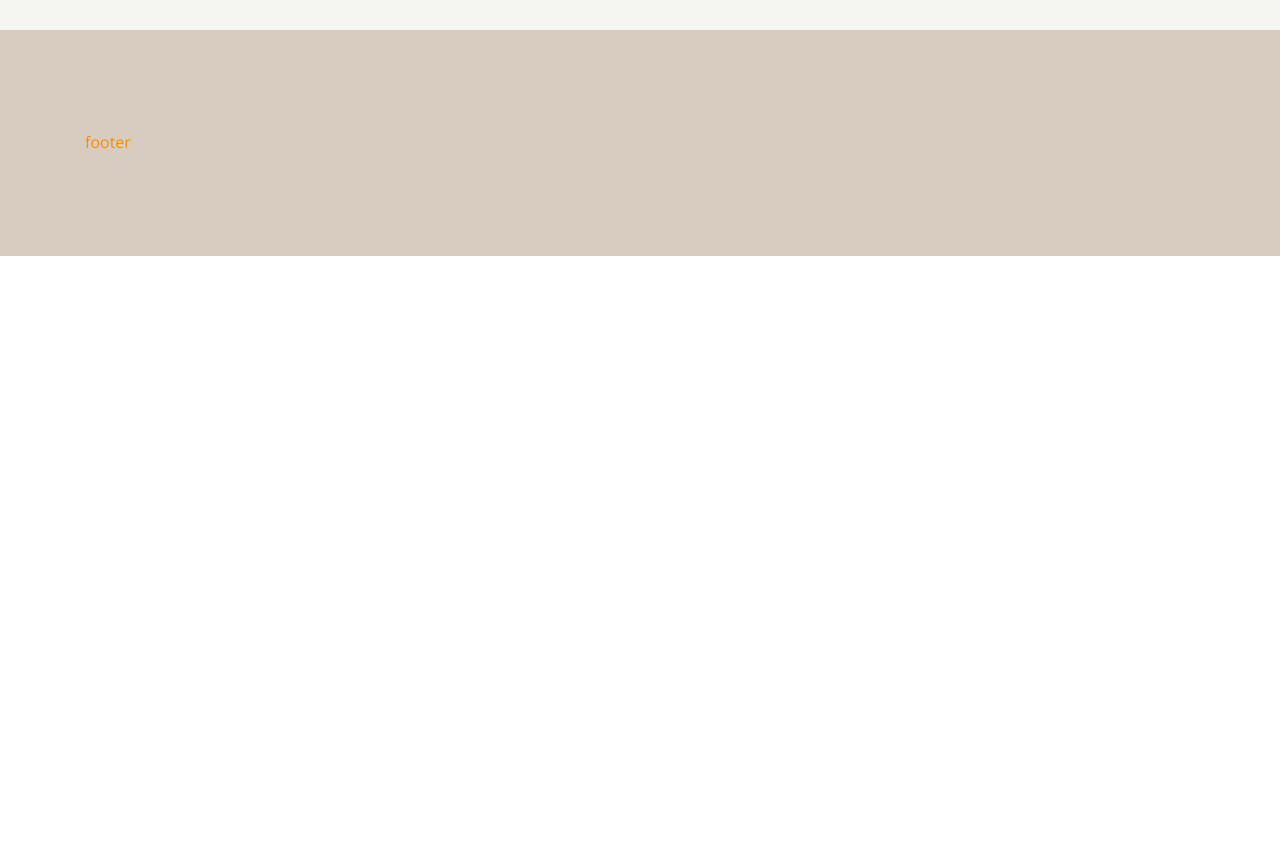
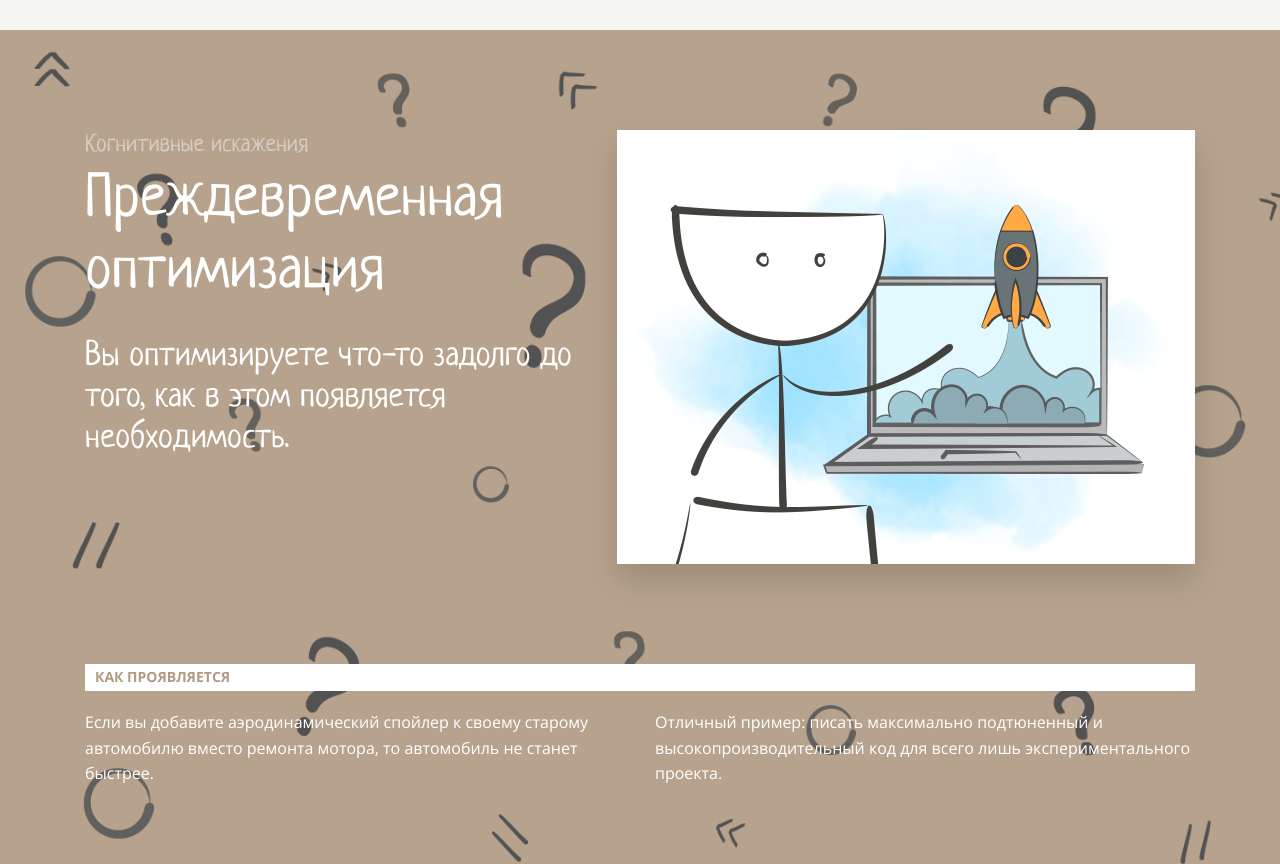
Before and after one commit to viryys/layout-designer-project-58, a website: page src/index.html in a window 1280 px wide. Shown: the part 3620-4484 px from the top of the page. Before the commit the page ends 3876 px from the top, so only its background shows below. Drawn offline with Linux system fonts and the light colour scheme.

Commit message:
second content block

```diff
--- a/src/index.html
+++ b/src/index.html
@@ -65,15 +65,28 @@
       </div>
     </nav>
     <section id="ikea-effect" class="ikea-wrapper">
-      <div class="container">
+      <div class="container article-wrapper dark-text">
         <img class="article-img float-left margin-right30" src="../assets/images/1.png" alt="Эффект икея">
         <span class="article-tag">Когнитивные искажения</span>
         <h2>Эффект ИКЕА</h2>
         <h3>Вы переоцениваете собственные решения, и, как следствие, недооцениваете решения других.</h3>
         <div class="column-wrapper">
-          <p class="article-title">Как проявляется</p>
+          <span class="article-title">Как проявляется</span>
           <p class="first-el">Когнитивное искажение называется так из-за того, что потребители зачастую предпочитают покупать товары, которые они могут собрать сами, а не уже собранные кем-то.</p>
           <p>Мы склонны переоцнивать наши собственные решения и недооценивать решения других. Если вы когда-то работали в компании, которая использовала тупой внутренний инструмент вместо более удобного готового решения, вы понимаете, о чём я говорю.</p>
+        </div>
+      </div>
+    </section>
+    <section id="premature-optimization" class="premature-wrapper">
+      <div class="container article-wrapper light-text">
+        <img class="article-img float-right margin-left30" src="../assets/images/2.png" alt="Преждевременная оптимизация">
+        <span class="article-tag">Когнитивные искажения</span>
+        <h2>Преждевременная оптимизация</h2>
+        <h3>Вы оптимизируете что-то задолго до того, как в этом появляется необходимость.</h3>
+        <div class="column-wrapper">
+          <span class="article-title">Как проявляется</span>
+          <p class="first-el">Если вы добавите аэродинамический спойлер к своему старому автомобилю вместо ремонта мотора, то автомобиль не станет быстрее.</p>
+          <p>Отличный пример: писать максимально подтюненный и высокопроизводительный код для всего лишь экспериментального проекта.</p>
         </div>
       </div>
     </section>
--- a/src/styles/style.css
+++ b/src/styles/style.css
@@ -116,7 +116,9 @@ p {
   overflow: hidden;
 }
 
-.header-wrapper:before, .ikea-wrapper:before {
+.header-wrapper:before,
+.ikea-wrapper:before,
+.premature-wrapper:before {
   content: "";
   width: 100%;
   height: 100%;
@@ -242,7 +244,6 @@ p {
   font-family: Neucha, sans-serif;
   font-size: 24px;
   line-height: 1.2em;
-  color: var(--dark-50);
   padding-top: 2px;
   display: block;
 }
@@ -252,24 +253,62 @@ p {
   box-shadow: 0 16px 32px 0 rgba(0, 0, 0, 0.15);
 }
 
-.ikea-wrapper h2 {
-  margin: 4px 0;
+.dark-text .article-tag {
+  color: var(--dark-50);
+}
+
+.dark-text h2,
+.dark-text h3 {
   color: var(--dark);
 }
 
-.ikea-wrapper h3 {
+.light-text .article-tag {
+  color: var(--white-50);
+}
+
+.light-text h2,
+.light-text h3 {
+  color: var(--white);
+}
+
+.article-wrapper h2 {
+  margin: 4px 0;
+}
+
+.article-wrapper h3 {
   margin: 28px 0;
+}
+
+.dark-text .article-title {
+  background-color: var(--brown);
+  color: var(--white);
+}
+
+.dark-text .column-wrapper p {
   color: var(--dark);
 }
 
+.light-text .column-wrapper p {
+  color: var(--white);
+}
+
+.light-text .article-title {
+  background-color: var(--white);
+  color: var(--brown);
+}
+
 .article-title {
-  background-color: var(--brown);
-  color: var(--white);
+  display: block;
+  font-family: "Open Sans", sans-serif;
   font-size: 14px;
   text-transform: uppercase;
   font-weight: bold;
   line-height: 1.2em;
   padding: 5px 10px;
+
+  column-span: all;
+  margin-top: 0;
+  margin-bottom: 19px;
 }
 
 .column-wrapper {
@@ -278,18 +317,29 @@ p {
   column-gap: 30px;
 }
 
-.article-title {
-  column-span: all;
-  margin-top: 0;
-  margin-bottom: 19px;
+.column-wrapper p {
+  margin-bottom: 0;
 }
 
 .first-el {
   margin-top: 0;
 }
 
+.premature-wrapper {
+  position: relative;
+  overflow: hidden;
+}
+
+.premature-wrapper:before {
+  background-color: var(--brown);
+}
+
 .float-left {
   float: left;
+}
+
+.float-right {
+  float: right;
 }
 
 .margin-right30 {
```
